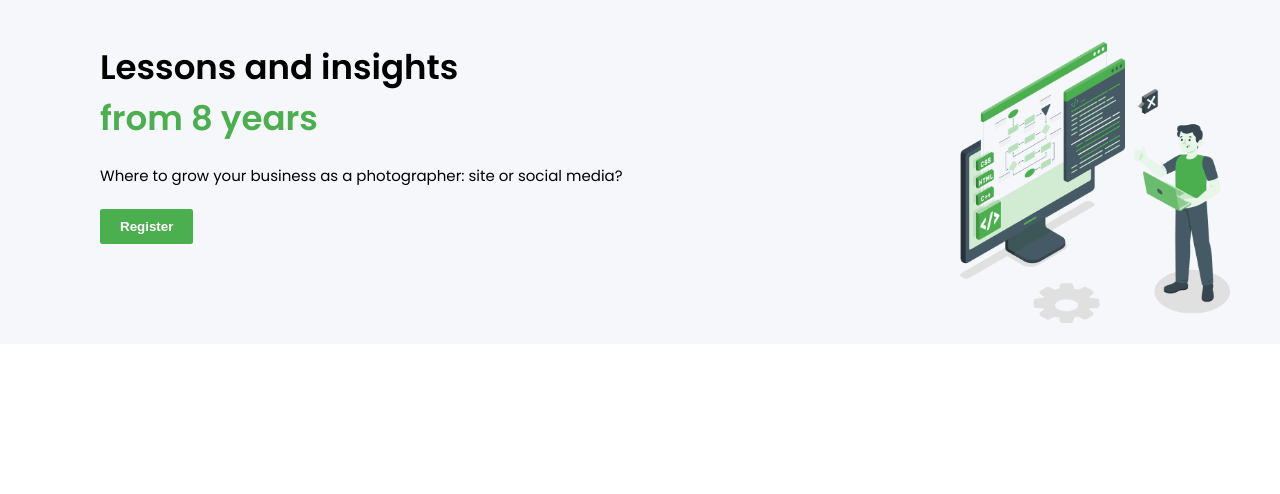
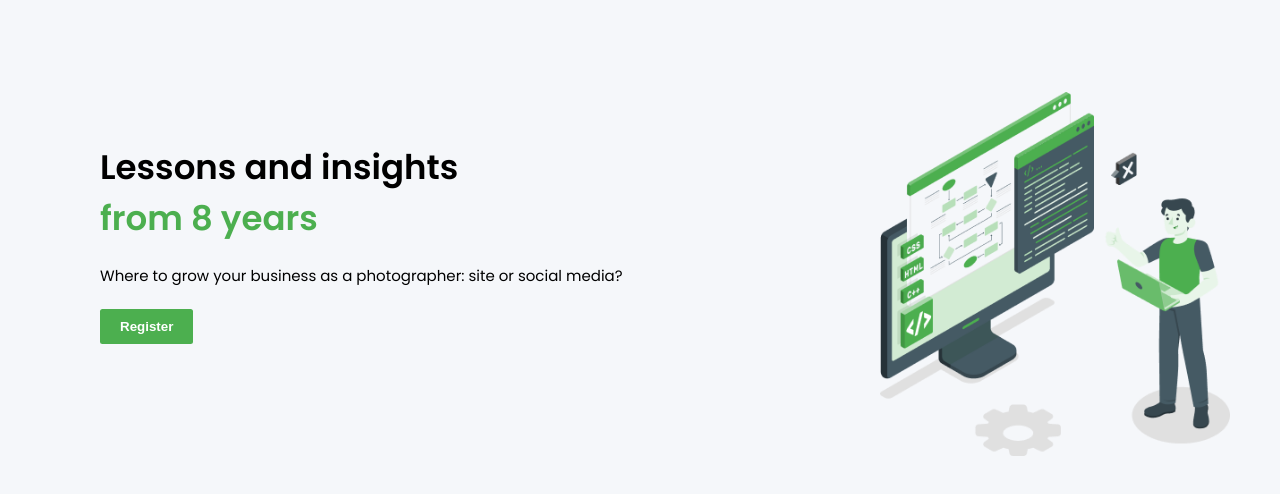
Before and after one commit to SushanThakur/frontendPractice, a plain HTML site: page index.html in a window 1280 px wide. Shown: the part 58-552 px from the top of the page. Drawn offline with Linux system fonts and the light colour scheme.

Commit message:
updated basic css

```diff
--- a/assets/css/pages/home.css
+++ b/assets/css/pages/home.css
@@ -1,15 +1,15 @@
 .site-content{
   display: block;
-  padding: 100px 0px 100px 100px;
+  padding: 200px 0px 150px 100px;
   width: 100%;
   background-color: #f5f7fa;
 }
 
 .illustration{
   position: absolute;
-  width: 270px;
+  width: 350px;
   right: 50px;
-  top: 100px;
+  top: 150px;
 }
 
 lessons{
```
